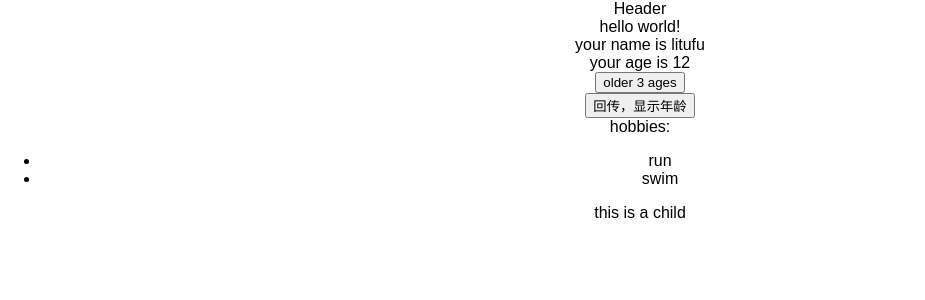
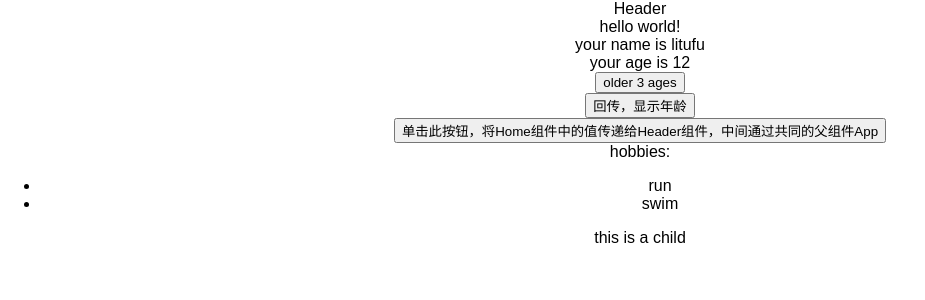
Before and after one commit to litufu/learn-react, a React (Create React App) app: page / in a window 1280 px wide. Shown: the top 300 px of the page, without its empty margins (0-925 px from the left). Built offline with nearby package versions, Linux system fonts and the light colour scheme.

Commit message:
子组件通过父组件进行传值，react中只能为单向的数据流

```diff
--- a/src/App.js
+++ b/src/App.js
@@ -4,11 +4,22 @@ import Home from './components/Home'
 import Header from './components/Header'
 
 class App extends Component {
+  constructor(props){
+    super(props);
+    this.state = {
+      linkText:'Header'
+    }
+    this.onChangeHeaderText = this.onChangeHeaderText.bind(this)
+  }
   onGreet(age){
     alert(age)
   }
 
-
+  onChangeHeaderText(text){
+    this.setState({
+      linkText:text
+    })
+  }
   render() {
     let user = {
       hobbies:['run','swim']
@@ -16,13 +27,19 @@ class App extends Component {
     return (
       <div>
         <div className="App">
-          <Header />
+          <Header linkText={this.state.linkText}/>
         </div>
         <div className="App">
           hello world!
         </div>
         <div className="App">
-          <Home name={'litufu'} age={12} user={user} onGreet={this.onGreet}>
+          <Home
+            name={'litufu'}
+            age={12}
+            user={user}
+            onGreet={this.onGreet}
+            onChangeHeaderText={this.onChangeHeaderText}
+          >
             <p> this is  a child </p>
           </Home>
         </div>
--- a/src/components/Header.js
+++ b/src/components/Header.js
@@ -5,7 +5,7 @@ export default class Home extends Component {
   render() {
     return (
       <div className="App">
-        Header
+        {this.props.linkText}
       </div>
     );
   }
--- a/src/components/Home.js
+++ b/src/components/Home.js
@@ -5,10 +5,12 @@ export default class Home extends Component {
   constructor(props){
     super(props);
     this.state={
-      age:props.age
+      age:props.age,
+      linkText:'new header'
     }
     this.onMakeOlder = this.onMakeOlder.bind(this)
     this.onHandleClick = this.onHandleClick.bind(this)
+    this.onChangeHeaderText = this.onChangeHeaderText.bind(this)
   }
 
   onMakeOlder() {
@@ -19,6 +21,10 @@ export default class Home extends Component {
 
   onHandleClick(){
     this.props.onGreet(this.state.age)
+  }
+
+  onChangeHeaderText(){
+    this.props.onChangeHeaderText(this.state.linkText)
   }
 
   render() {
@@ -32,6 +38,10 @@ export default class Home extends Component {
         <br/>
         <button onClick={this.onHandleClick}>
           回传，显示年龄
+        </button>
+        <br/>
+        <button onClick={this.onChangeHeaderText}>
+          单击此按钮，将Home组件中的值传递给Header组件，中间通过共同的父组件App
         </button>
         <div>
           hobbies:
```
